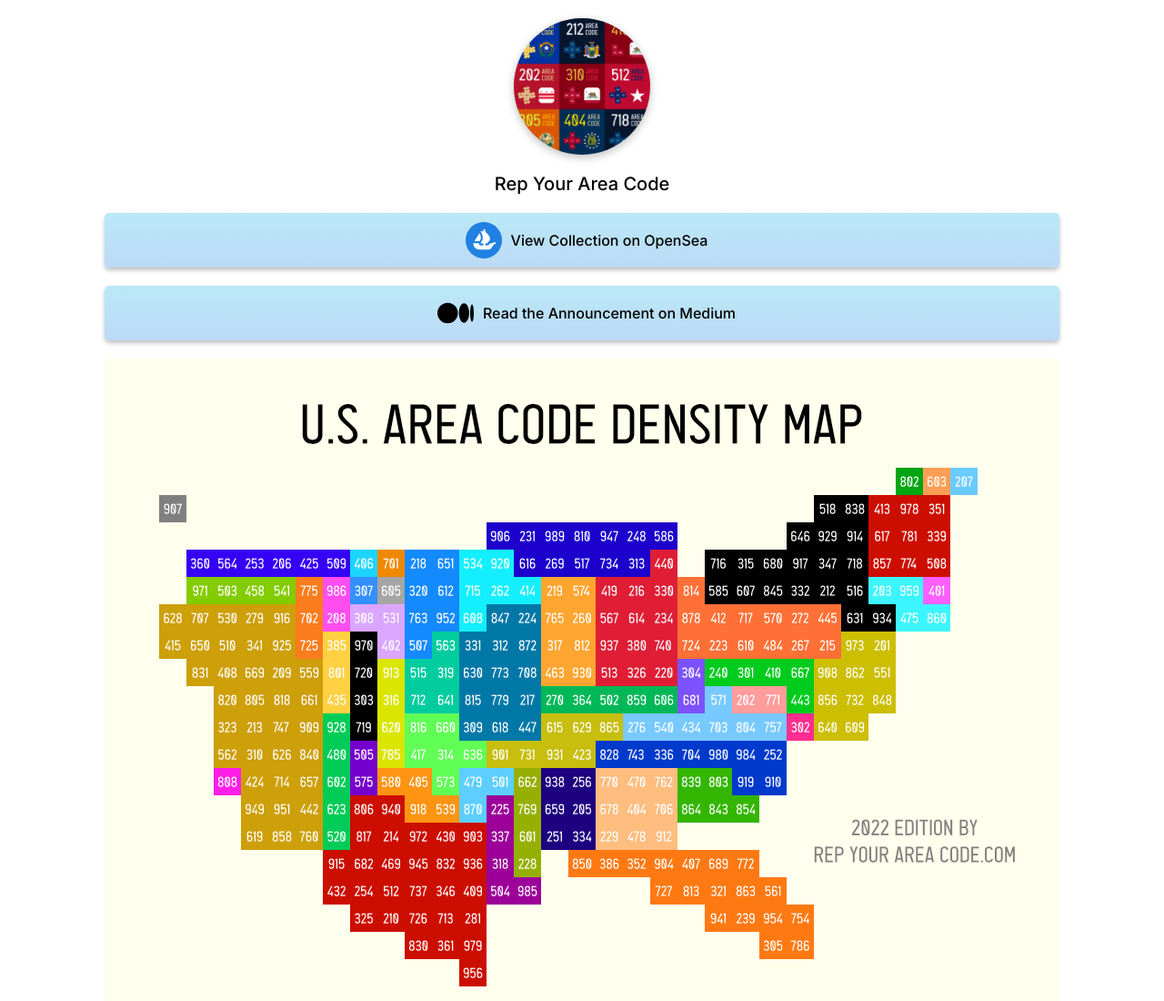
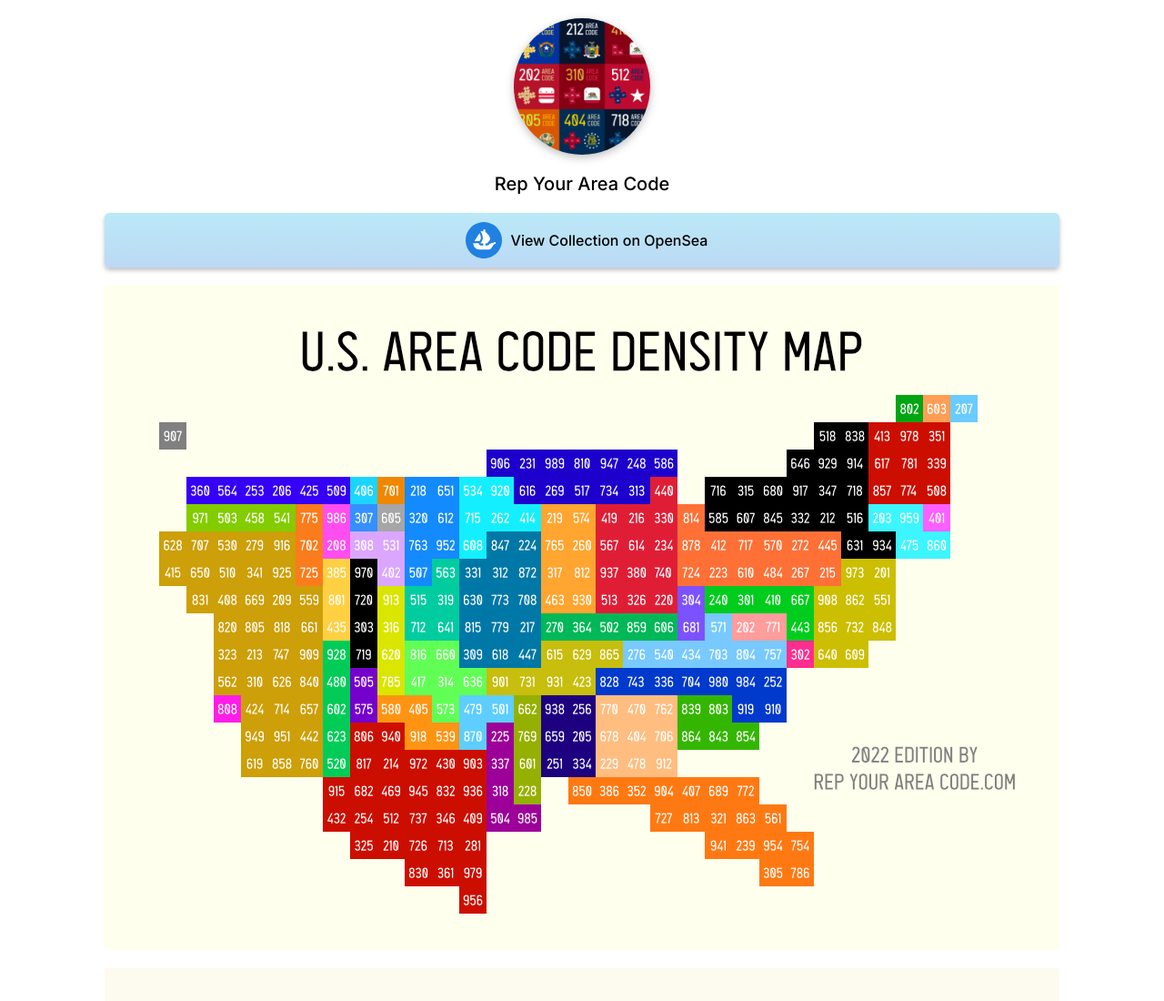
Before and after one commit to philipkd/repyourareacode.com, a plain HTML site: page docs/index.html in a window 1280 px wide. Shown: the top 1100 px of the page at 91% size. Drawn offline with Linux system fonts and the light colour scheme.

Commit message:
hide announcement btn

```diff
--- a/docs/index.html
+++ b/docs/index.html
@@ -12,7 +12,7 @@
 Rep Your Area Code
 </div>
 <a href="https://opensea.io/"><div class='btn'><img src='opensea.svg' />View Collection on OpenSea</div></a>
-<div class='btn'><img src='medium.svg' />Read the Announcement on Medium</div>
+<!-- <div class='btn'><img src='medium.svg' />Read the Announcement on Medium</div> -->
 <div class='map'><a href='usmap.png'><img src='usmap.png' /></a></div>
 <div class='map'><a href='namap.png'><img src='namap.png' /></a></div>
 <a href="https://twitter.com/RepYourAreaCode"><div class='btn'><img src='twitter.svg' />Follow @RepYourAreaCode on Twitter</div></a>
```
